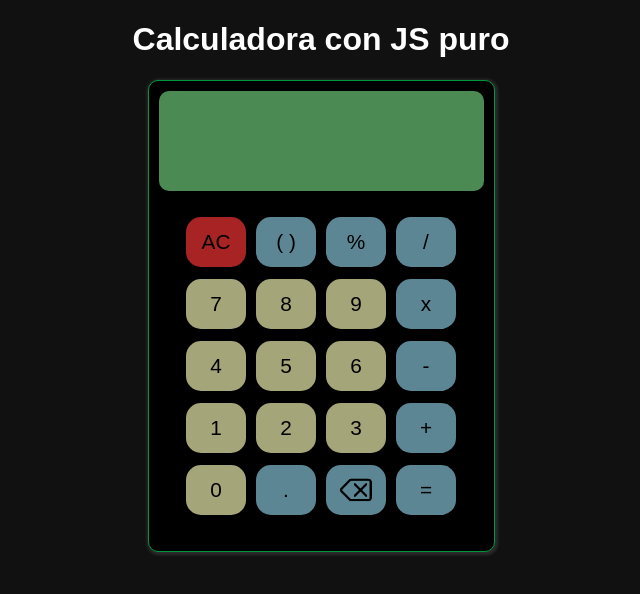
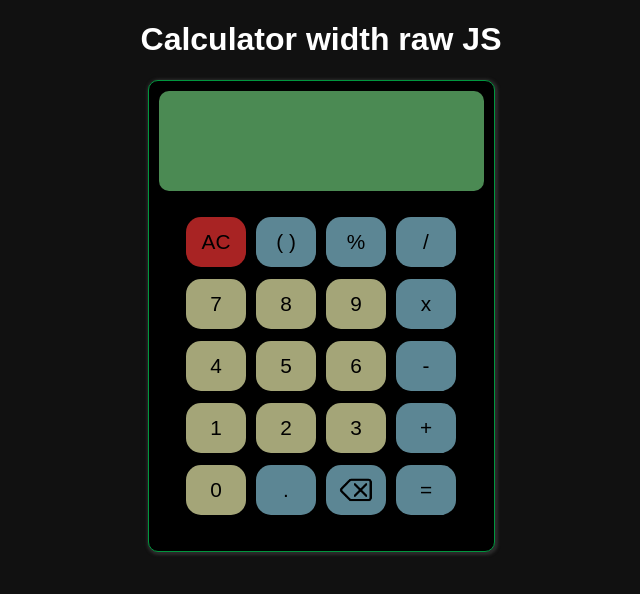
Before and after one commit to RodrigoLV9/Calculator, a plain HTML site: page index.html in a window 1280 px wide. Shown: the whole page, without its empty margins (319-959 px from the left). Drawn offline with Linux system fonts and the light colour scheme.

Commit message:
The name proyect has been modified

```diff
--- a/index.html
+++ b/index.html
@@ -3,11 +3,11 @@
 <head>
     <meta charset="UTF-8">
     <meta name="viewport" content="width=device-width, initial-scale=1.0">
-    <title>Calculadora</title>
+    <title>Calculator</title>
     <link rel="stylesheet" href="style.css">
 </head>
 <body>
-    <h1 class="title">Calculadora con JS puro</h1>
+    <h1 class="title">Calculator width raw JS</h1>
     <div class="calculator">
         <div class="calculator__display" id="display"></div>
         <div class="calculator__buttons">
```
